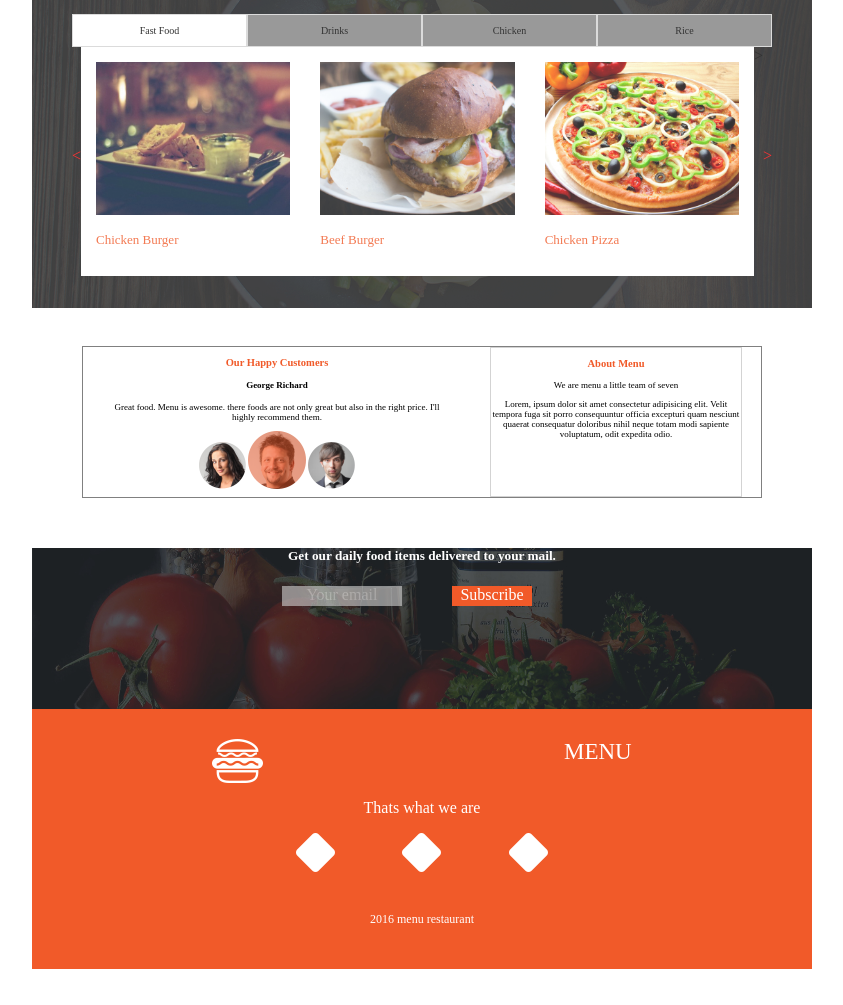
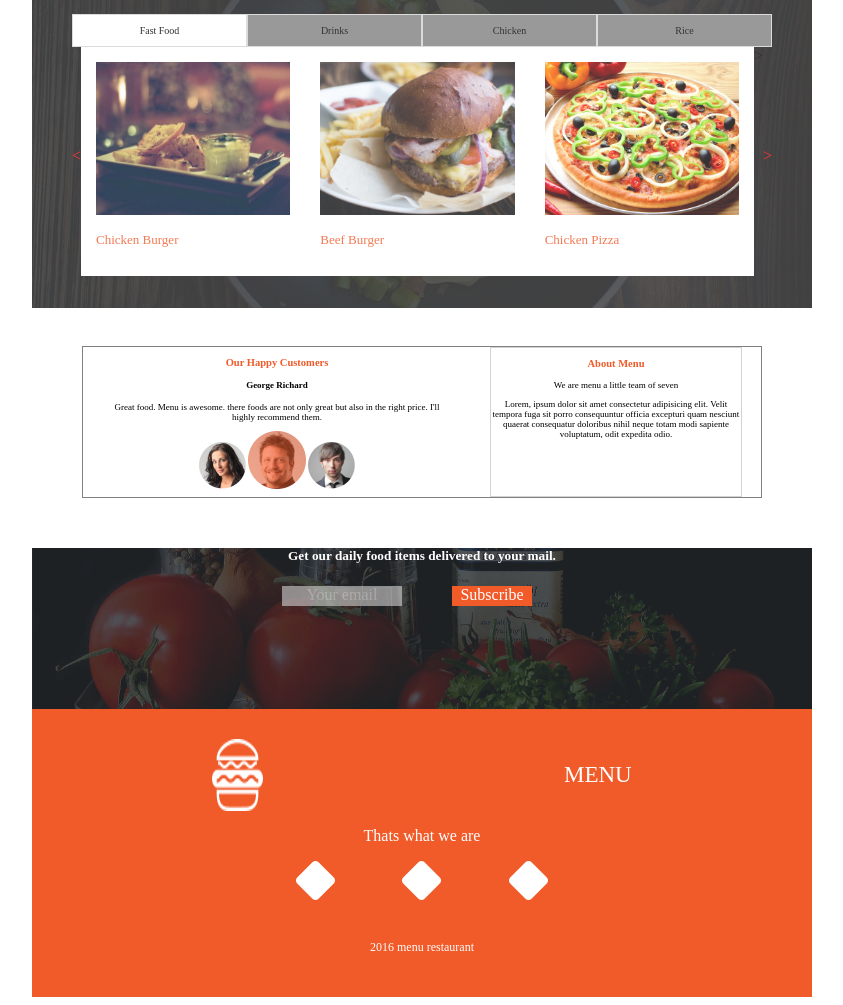
Before and after one commit to LauretteMongina/Anitas-Kitchen, a plain HTML site: page index.html in a window 1280 px wide. Shown: the part 1161-2166 px from the top of the page, without its empty margins (218-1061 px from the left). Before the commit the page ends 2138 px from the top, so only its background shows below. Drawn offline with Linux system fonts and the light colour scheme.

Commit message:
Added a p tag to the Menu in div id finality.

```diff
--- a/index.html
+++ b/index.html
@@ -132,7 +132,7 @@
       <div id="least">
         <div id="finality">
             <img src="./assets/footerlogos/logo_white.png">
-                           MENU
+                          <p>MENU</p>
         </div>
         <P>Thats what we are</P>
         <div class="logo">
```
